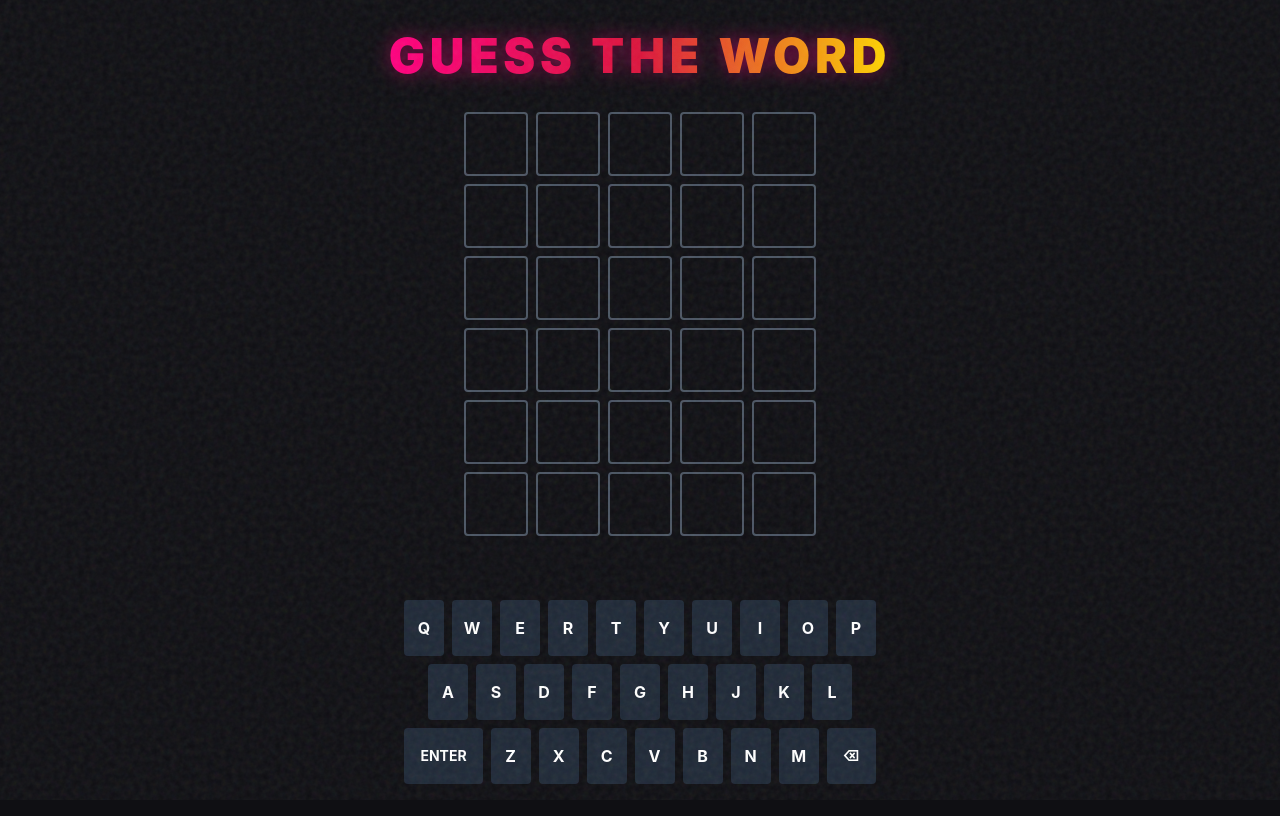
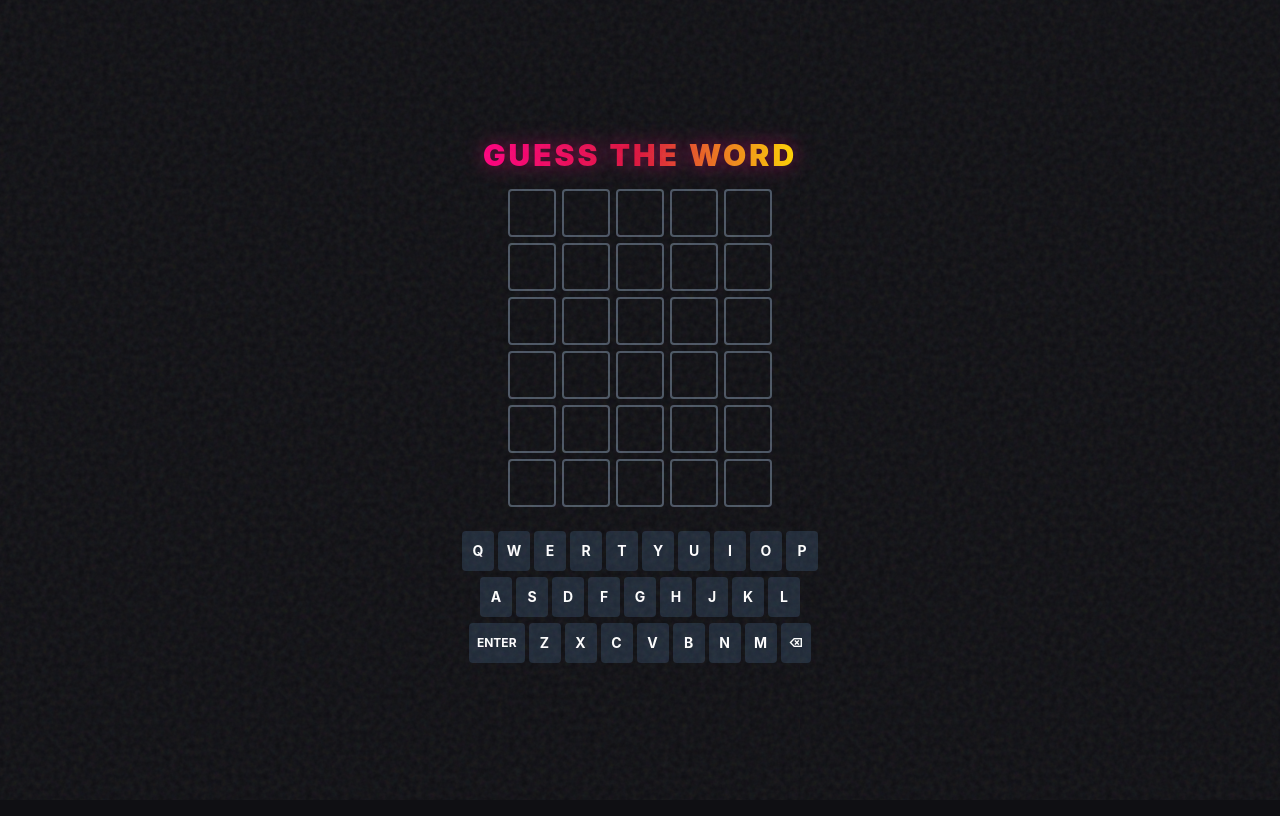
Before and after one commit to atheendre130505/motushka, a React (Vite) app: page / in a window 1280 px wide. Built offline with nearby package versions, Linux system fonts and the light colour scheme.

Commit message:
fix: shrink wordle UI — smaller tiles and keyboard

```diff
--- a/src/components/WordleIntro.tsx
+++ b/src/components/WordleIntro.tsx
@@ -111,7 +111,7 @@ export default function WordleIntro({ onUnlock }: WordleIntroProps) {
 
     return (
         <div className="w-full min-h-screen flex flex-col items-center justify-center bg-midnight overflow-hidden px-4 py-8">
-            <h1 className="text-3xl md:text-5xl font-black text-transparent bg-clip-text bg-gradient-to-r from-electric via-crimson to-gold drop-shadow-[0_0_10px_rgba(255,0,127,0.5)] mb-8 tracking-widest text-center">
+            <h1 className="text-xl md:text-3xl font-black text-transparent bg-clip-text bg-gradient-to-r from-electric via-crimson to-gold drop-shadow-[0_0_10px_rgba(255,0,127,0.5)] mb-4 tracking-widest text-center">
                 GUESS THE WORD
             </h1>
 
@@ -128,13 +128,13 @@ export default function WordleIntro({ onUnlock }: WordleIntroProps) {
                 )}
             </AnimatePresence>
 
-            <div className="grid gap-2 mb-8">
+            <div className="grid gap-1.5 mb-4">
                 {Array.from({ length: MAX_GUESSES }).map((_, rowIndex) => {
                     const guess = guesses[rowIndex] || (rowIndex === guesses.length ? currentGuess : '');
                     const isSubmitted = rowIndex < guesses.length;
 
                     return (
-                        <div key={rowIndex} className="flex gap-2 justify-center">
+                        <div key={rowIndex} className="flex gap-1.5 justify-center">
                             {Array.from({ length: WORD_LENGTH }).map((_, colIndex) => {
                                 const letter = guess[colIndex] || '';
                                 let bgColor = 'bg-transparent border-gray-600';
@@ -154,7 +154,7 @@ export default function WordleIntro({ onUnlock }: WordleIntroProps) {
                                         initial={isSubmitted ? { rotateX: 90 } : { scale: letter ? 1.1 : 1 }}
                                         animate={isSubmitted ? { rotateX: 0 } : { scale: 1 }}
                                         transition={isSubmitted ? { delay: colIndex * 0.1, duration: 0.4 } : { duration: 0.1 }}
-                                        className={`w-14 h-14 sm:w-16 sm:h-16 flex items-center justify-center border-2 text-2xl sm:text-3xl font-bold uppercase rounded ${bgColor}`}
+                                        className={`w-11 h-11 sm:w-12 sm:h-12 flex items-center justify-center border-2 text-xl sm:text-2xl font-bold uppercase rounded ${bgColor}`}
                                     >
                                         {letter}
                                     </motion.div>
@@ -165,9 +165,9 @@ export default function WordleIntro({ onUnlock }: WordleIntroProps) {
                 })}
             </div>
 
-            <div className="w-full max-w-lg space-y-2 mt-4 sm:mt-8 px-1 sm:px-2 z-20">
+            <div className="w-full max-w-md space-y-1.5 mt-2 px-2 z-20">
                 {KEYBOARD_ROWS.map((row, i) => (
-                    <div key={i} className="flex justify-center gap-1 sm:gap-2">
+                    <div key={i} className="flex justify-center gap-1">
                         {row.map(key => {
                             const isSpecial = key === 'ENTER' || key === 'BACKSPACE';
                             return (
@@ -175,8 +175,8 @@ export default function WordleIntro({ onUnlock }: WordleIntroProps) {
                                     key={key}
                                     onClick={() => onKeyPress(key)}
                                     className={`
-                    ${isSpecial ? 'px-2 sm:px-4 text-xs sm:text-sm' : 'w-8 sm:w-10 text-sm sm:text-base'}
-                    h-12 sm:h-14 rounded font-bold transition-all active:scale-95 flex items-center justify-center
+                    ${isSpecial ? 'px-2 text-xs' : 'w-7 sm:w-8 text-xs sm:text-sm'}
+                    h-9 sm:h-10 rounded font-bold transition-all active:scale-95 flex items-center justify-center
                     ${getKeyColor(key)}
                     ${!isSpecial && getKeyColor(key) === 'bg-gray-800' ? 'hover:bg-gray-700' : ''}
                   `}
```
